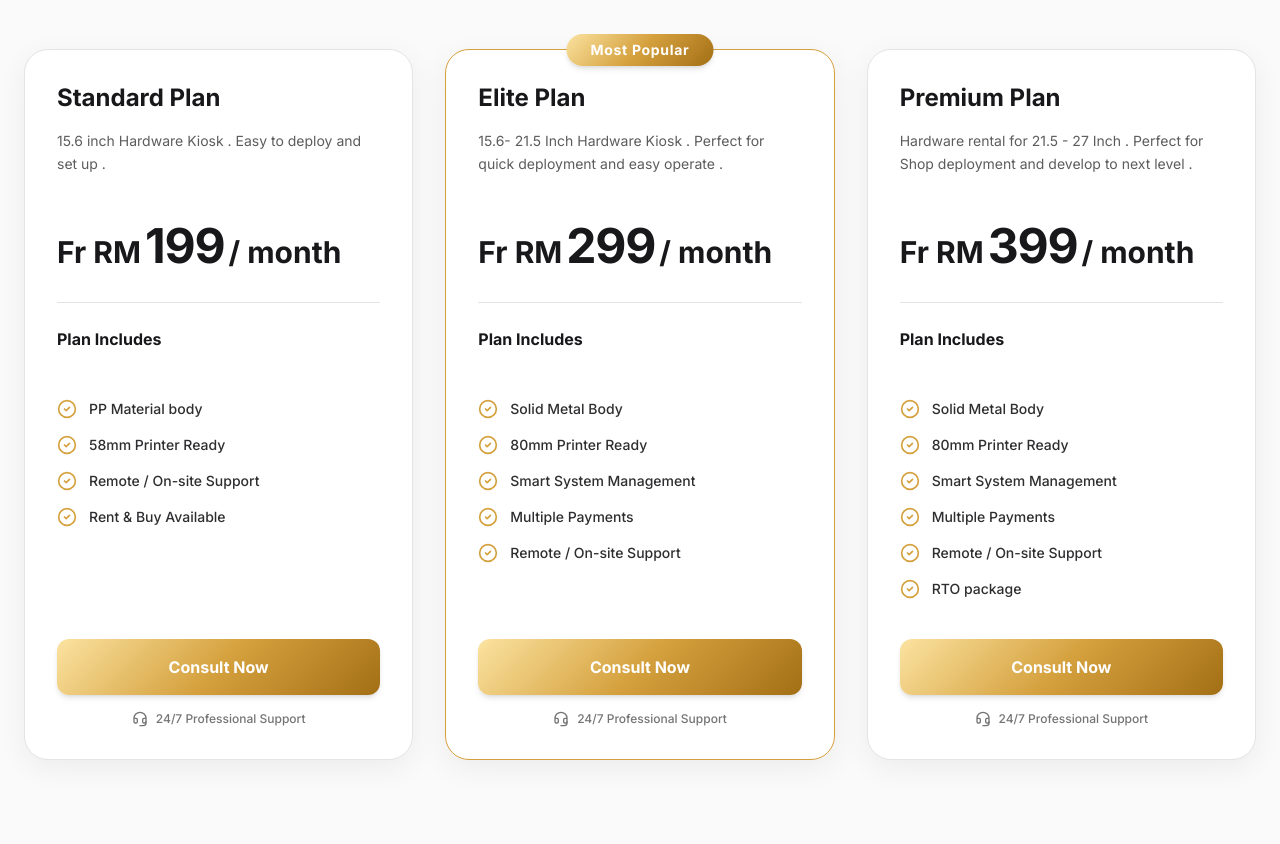
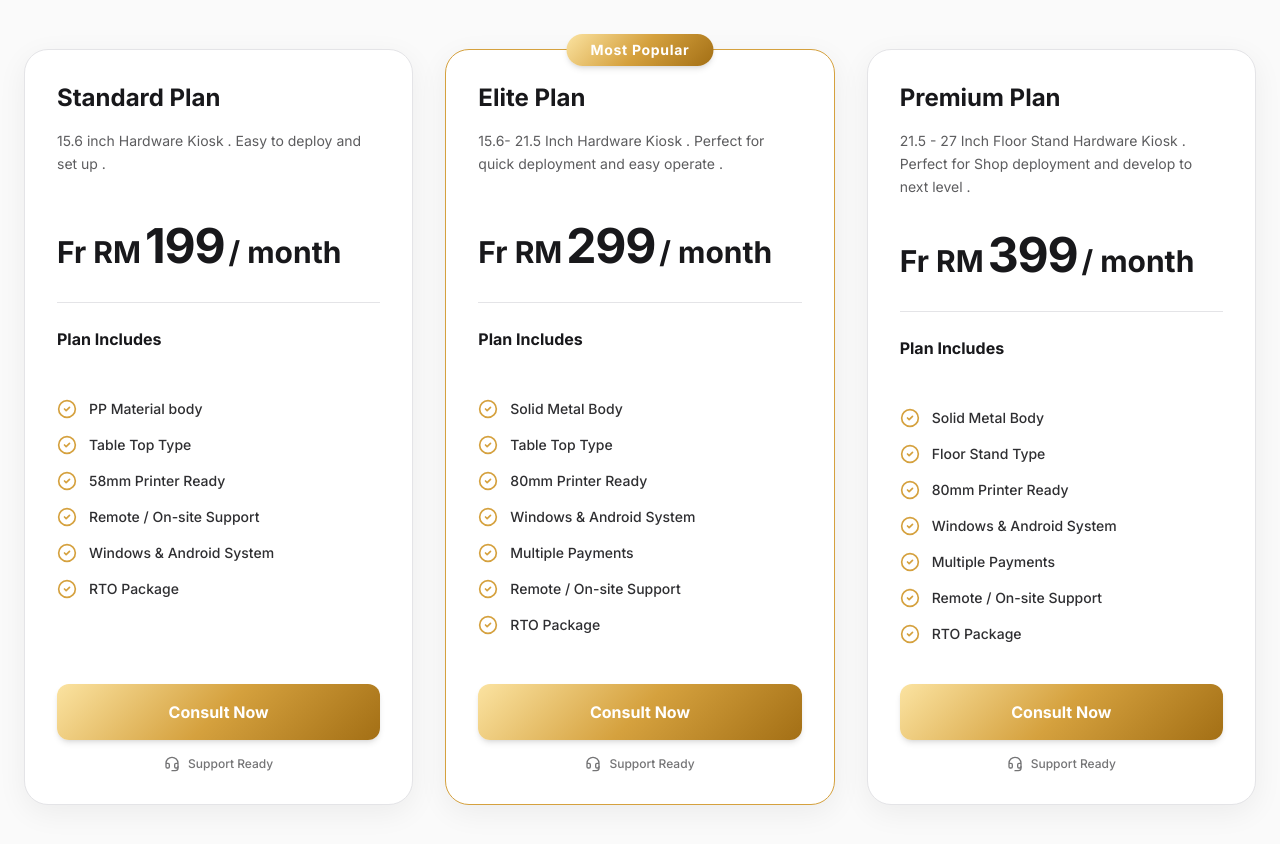
Before and after one commit to stanwork2u-del/Beyond-Tech, a React (Vite) app: page / in a window 1280 px wide. Shown: the part 5000-5844 px from the top of the page. Built offline with nearby package versions, Linux system fonts and the light colour scheme.

Commit message:
feat: update pricing plan details and features
Refine product descriptions for clarity and update feature sets for each pricing tier, including support for table-top and floor-stand hardware configurations.

```diff
--- a/src/components/LanguageProvider.tsx
+++ b/src/components/LanguageProvider.tsx
@@ -69,12 +69,12 @@ const translations: Record<Language, Record<string, string>> = {
     "pricing.plan2.name": "Elite Plan",
     "pricing.plan2.desc": "15.6- 21.5 Inch Hardware Kiosk . Perfect for quick deployment and easy operate .",
     "pricing.plan3.name": "Premium Plan",
-    "pricing.plan3.desc": "Hardware rental for 21.5 - 27 Inch . Perfect for Shop deployment and develop to next level .",
+    "pricing.plan3.desc": "21.5 - 27 Inch Floor Stand Hardware Kiosk . Perfect for Shop deployment and develop to next level .",
     "pricing.custom": "Custom",
     "pricing.popular": "Most Popular",
     "pricing.select": "Consult Now",
     "pricing.includes": "Plan Includes",
-    "pricing.support": "24/7 Professional Support",
+    "pricing.support": "Support Ready",
     "pricing.monthly": "Monthly",
     "pricing.annual": "Annual",
     "pricing.save": "Get one month free when you pay annually",
@@ -120,7 +120,7 @@ const translations: Record<Language, Record<string, string>> = {
     "feat.pay": "Multiple Payments",
     "feat.pp": "PP Material body",
     "feat.metal": "Solid Metal Body",
-    "feat.sys": "Smart System Management",
+    "feat.sys": "Windows & Android System",
     "feat.print": "Receipt Printing",
     "feat.install": "Easy Installation",
     "feat.custom": "Flexible Customization",
@@ -128,11 +128,13 @@ const translations: Record<Language, Record<string, string>> = {
     "feat.trade": "Trade-In Offer",
     "feat.support": "Remote / On-site Support",
     "feat.size": "21.5\" to 27\" Available",
+    "feat.floorStand": "Floor Stand Type",
+    "feat.tableTop": "Table Top Type",
     "feat.metal2": "Solid Metal Body x 2",
     "feat.qrReady": "QR Menu Ready",
     "feat.printer58": "58mm Printer Ready",
     "feat.printer80": "80mm Printer Ready",
-    "feat.rto": "RTO package",
+    "feat.rto": "RTO Package",
 
     // ROI
     "roi.title": "Calculate Your ROI",
@@ -228,12 +230,12 @@ const translations: Record<Language, Record<string, string>> = {
     "pricing.plan2.name": "精英方案",
     "pricing.plan2.desc": "15.6寸至21.5寸智能点餐机硬件，快速上线，轻松运营。",
     "pricing.plan3.name": "尊享方案",
-    "pricing.plan3.desc": "21.5寸至27寸智能点餐硬件租赁，助力店铺全面升级与发展。",
+    "pricing.plan3.desc": "21.5寸至27寸立式落地智能点餐硬件，助力店铺全面升级与发展。",
     "pricing.custom": "定制",
     "pricing.popular": "最受欢迎",
     "pricing.select": "立即咨询方案",
     "pricing.includes": "方案包含",
-    "pricing.support": "7×24小时专业支持",
+    "pricing.support": "专属支持就绪",
     "pricing.monthly": "月付",
     "pricing.annual": "年付",
     "pricing.save": "按年付款可享一个月免费",
@@ -279,7 +281,7 @@ const translations: Record<Language, Record<string, string>> = {
     "feat.pay": "多种支付方式",
     "feat.pp": "PP材质机身",
     "feat.metal": "稳定金属机身",
-    "feat.sys": "智能系统管理",
+    "feat.sys": "Windows & Android 双系统",
     "feat.print": "快速打印小票",
     "feat.install": "简易安装维护",
     "feat.custom": "灵活定制服务",
@@ -287,6 +289,8 @@ const translations: Record<Language, Record<string, string>> = {
     "feat.trade": "以旧换新更优惠",
     "feat.support": "远程 / 上门支持",
     "feat.size": "可选 21.5\" 至 27\"",
+    "feat.floorStand": "立式落地机型",
+    "feat.tableTop": "台式桌面机型",
     "feat.metal2": "稳定金属机身 x 2",
     "feat.qrReady": "支持扫码点餐",
     "feat.printer58": "标配 58mm 打印机",
--- a/src/components/Pricing.tsx
+++ b/src/components/Pricing.tsx
@@ -25,7 +25,7 @@ const plans: Plan[] = [
     annualPrice: "2189",
     originalAnnualPrice: "2388",
     descKey: "pricing.plan1.desc",
-    features: ["feat.pp", "feat.printer58", "feat.support", "feat.rent"],
+    features: ["feat.pp", "feat.tableTop", "feat.printer58", "feat.support", "feat.sys", "feat.rto"],
     featured: false,
   },
   {
@@ -35,7 +35,7 @@ const plans: Plan[] = [
     annualPrice: "3289",
     originalAnnualPrice: "3588",
     descKey: "pricing.plan2.desc",
-    features: ["feat.metal", "feat.printer80", "feat.sys", "feat.pay", "feat.support"],
+    features: ["feat.metal", "feat.tableTop", "feat.printer80", "feat.sys", "feat.pay", "feat.support", "feat.rto"],
     featured: true,
   },
   {
@@ -45,7 +45,7 @@ const plans: Plan[] = [
     annualPrice: "4389",
     originalAnnualPrice: "4788",
     descKey: "pricing.plan3.desc",
-    features: ["feat.metal", "feat.printer80", "feat.sys", "feat.pay", "feat.support", "feat.rto"],
+    features: ["feat.metal", "feat.floorStand", "feat.printer80", "feat.sys", "feat.pay", "feat.support", "feat.rto"],
     featured: false,
   }
 ];
```
